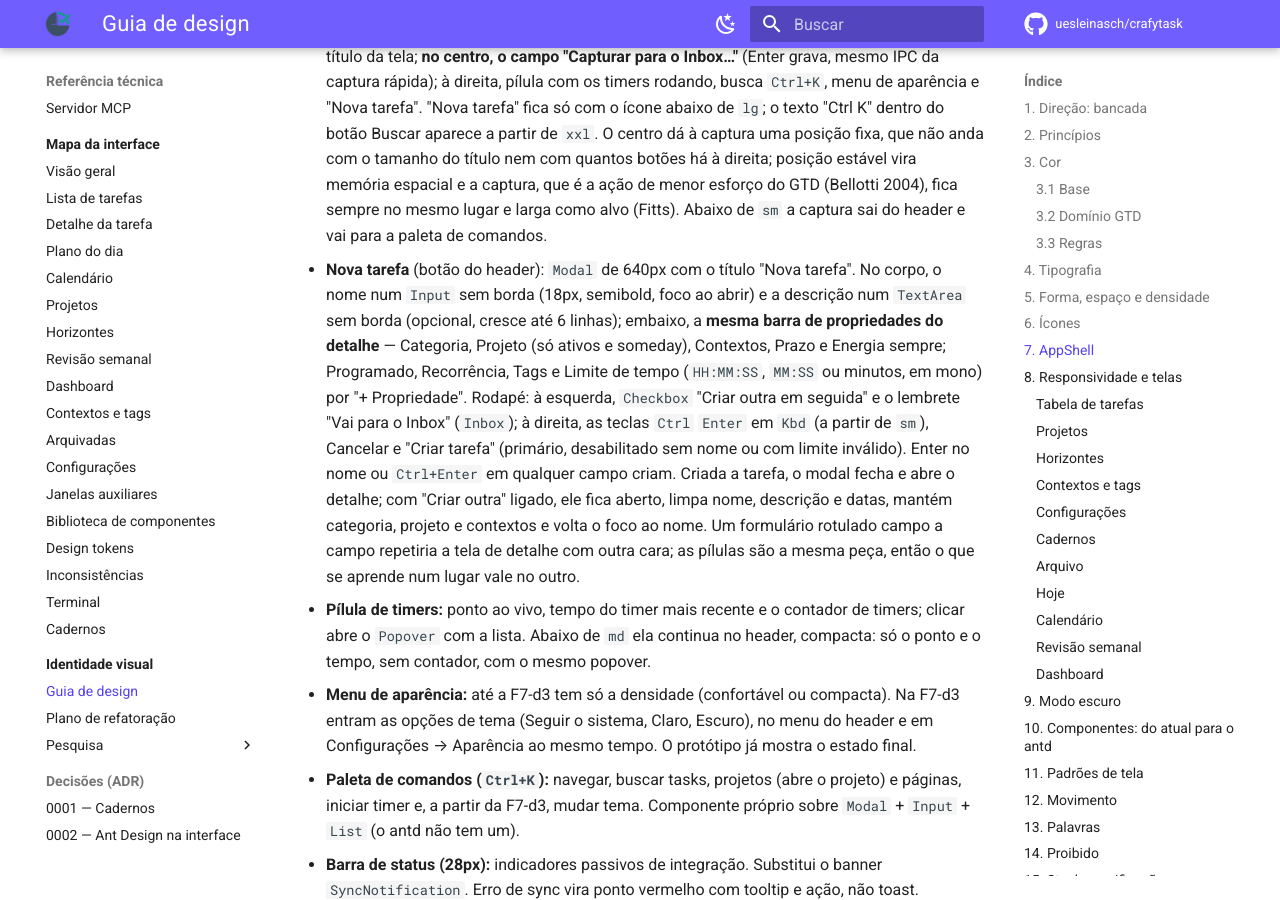
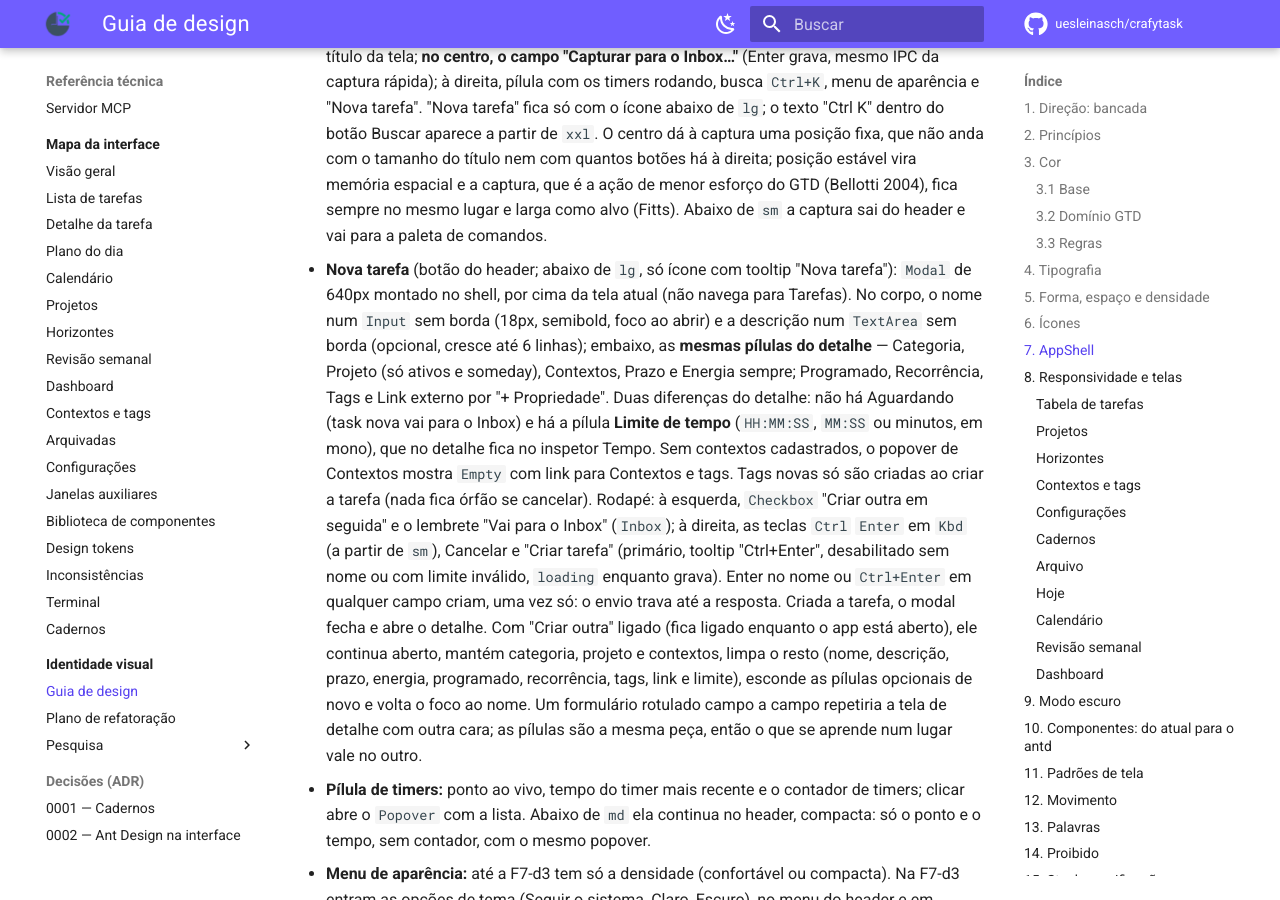
Before and after one commit to uesleinasch/crafytask, an MkDocs documentation site: the page built from docs/design/guia-de-design.md, in a window 1280 px wide and 900 px high, scrolled down 11474 px. Built offline with MkDocs 1.6.1 and Material for MkDocs 9.7.7, drawn with Linux system fonts in a browser that asks for light colours; some web fonts are replaced; comment, search, counter and statistics services are not loaded; some of the changed text lies outside the part shown.

Commit message:
docs(design): ajusta o modal nova tarefa após a revisão de design

```diff
--- a/docs/design/guia-de-design.md
+++ b/docs/design/guia-de-design.md
@@ -251,7 +251,7 @@ só porque roda de CDN; os nomes lucide de cada lugar estão nas tabelas acima e
 | Legenda do calendário | urgente `Flame` · prioridade `Flag` · time leak `Clock` · no Google `CalendarSync`                                                                                                                                                             |
 | Cadernos              | caderno `BookOpen` · busca `Search` · novo `Plus` · mais `Ellipsis` · sincronizar `RefreshCw` · exportar `Download` · editar `Pencil` · mover `ArrowUp`/`ArrowDown` (abas: `ArrowLeft`/`ArrowRight`) · mover para a seção `ArrowLeftRight` · nova subpágina `FilePlus2` · promover `IndentDecrease` · tornar subpágina `IndentIncrease` · excluir `Trash2` · Páginas (abaixo de `md`) `ListTree` · Notas `FileText` · Desenho `PenTool` · modo foco `Expand`/`Shrink` |
 | Dashboard             | Agora `Gauge` · tarefas abertas `ListTodo` · No período `CalendarRange` · Exportar PDF `FileDown` · alternar gráfico e tabela `ChartColumn`/`Table2` · Tempo focado `Timer` · concluídas `CircleCheck` · sessões `Zap` · média por sessão `History` · para onde foi o tempo `FolderOpen` (área `TrendingUp`) · tarefas com mais tempo `ListOrdered` · categoria `Flag` · energia `Zap` · quando você foca `Clock` · constância `CalendarDays` · diferença `ArrowUp`/`ArrowDown`/`Minus` |
-| Nova tarefa           | Inbox `Inbox` · Limite de tempo `Timer` · Propriedade `Plus` · as pílulas usam os ícones do detalhe |
+| Nova tarefa           | Inbox `Inbox` · Limite de tempo `Timer` · Propriedade `Plus` · Link externo `Link` · as demais pílulas usam os ícones do detalhe |
 | Calendário            | painel A agendar `PanelLeftOpen`/`PanelLeftClose` · gaveta `ListTodo` · alça `GripVertical` · reservar `Plus` · repetir `Copy` · abrir `FileText` · timer `Play` · excluir `Trash2` · tarefa com horário `Calendar` |
 
 ## 7. AppShell
@@ -305,18 +305,25 @@ ConfigProvider (tema, cssVar) → App (message, modal, notification) → RegionB
   quantos botões há à direita; posição estável vira memória espacial e a captura, que é a ação de
   menor esforço do GTD (Bellotti 2004), fica sempre no mesmo lugar e larga como alvo (Fitts). Abaixo
   de `sm` a captura sai do header e vai para a paleta de comandos.
-- **Nova tarefa** (botão do header): `Modal` de 640px com o título "Nova tarefa". No corpo, o nome
-  num `Input` sem borda (18px, semibold, foco ao abrir) e a descrição num `TextArea` sem borda
-  (opcional, cresce até 6 linhas); embaixo, a **mesma barra de propriedades do detalhe** — Categoria,
-  Projeto (só ativos e someday), Contextos, Prazo e Energia sempre; Programado, Recorrência, Tags e
-  Limite de tempo (`HH:MM:SS`, `MM:SS` ou minutos, em mono) por "+ Propriedade". Rodapé: à esquerda,
-  `Checkbox` "Criar outra em seguida" e o lembrete "Vai para o Inbox" (`Inbox`); à direita, as teclas
-  `Ctrl` `Enter` em `Kbd` (a partir de `sm`), Cancelar e "Criar tarefa" (primário, desabilitado sem
-  nome ou com limite inválido). Enter no nome ou `Ctrl+Enter` em qualquer campo criam. Criada a
-  tarefa, o modal fecha e abre o detalhe; com "Criar outra" ligado, ele fica aberto, limpa nome,
-  descrição e datas, mantém categoria, projeto e contextos e volta o foco ao nome. Um formulário
-  rotulado campo a campo repetiria a tela de detalhe com outra cara; as pílulas são a mesma peça,
-  então o que se aprende num lugar vale no outro.
+- **Nova tarefa** (botão do header; abaixo de `lg`, só ícone com tooltip "Nova tarefa"): `Modal` de
+  640px montado no shell, por cima da tela atual (não navega para Tarefas). No corpo, o nome num
+  `Input` sem borda (18px, semibold, foco ao abrir) e a descrição num `TextArea` sem borda (opcional,
+  cresce até 6 linhas); embaixo, as **mesmas pílulas do detalhe** — Categoria, Projeto (só ativos e
+  someday), Contextos, Prazo e Energia sempre; Programado, Recorrência, Tags e Link externo por
+  "+ Propriedade". Duas diferenças do detalhe: não há Aguardando (task nova vai para o Inbox) e há a
+  pílula **Limite de tempo** (`HH:MM:SS`, `MM:SS` ou minutos, em mono), que no detalhe fica no
+  inspetor Tempo. Sem contextos cadastrados, o popover de Contextos mostra `Empty` com link para
+  Contextos e tags. Tags novas só são criadas ao criar a tarefa (nada fica órfão se cancelar).
+  Rodapé: à esquerda, `Checkbox` "Criar outra em seguida" e o lembrete "Vai para o Inbox" (`Inbox`);
+  à direita, as teclas `Ctrl` `Enter` em `Kbd` (a partir de `sm`), Cancelar e "Criar tarefa"
+  (primário, tooltip "Ctrl+Enter", desabilitado sem nome ou com limite inválido, `loading` enquanto
+  grava). Enter no nome ou `Ctrl+Enter` em qualquer campo criam, uma vez só: o envio trava até a
+  resposta. Criada a tarefa, o modal fecha e abre o detalhe. Com "Criar outra" ligado (fica ligado
+  enquanto o app está aberto), ele continua aberto, mantém categoria, projeto e contextos, limpa o
+  resto (nome, descrição, prazo, energia, programado, recorrência, tags, link e limite), esconde as
+  pílulas opcionais de novo e volta o foco ao nome. Um formulário rotulado campo a campo repetiria a
+  tela de detalhe com outra cara; as pílulas são a mesma peça, então o que se aprende num lugar
+  vale no outro.
 - **Pílula de timers:** ponto ao vivo, tempo do timer mais recente e o contador de timers; clicar
   abre o `Popover` com a lista. Abaixo de `md` ela continua no header, compacta: só o ponto e o
   tempo, sem contador, com o mesmo popover.
@@ -901,7 +908,7 @@ tempo?** Toda métrica abre o que ela conta (E4). Base: NN/g (comprimento e posi
   contagem). Usado no inspetor, no dashboard e na revisão.
 - **Tecla** (`Kbd`, criado na F7-d1, a partir do `.ct-kbd` do protótipo): tecla em mono 12px, borda
   `borderStrong` mais grossa embaixo, fundo `bg`. Usado onde um atalho aparece como texto
-  (Configurações, captura).
+  (Configurações, captura, rodapé do modal Nova tarefa).
 - **Atalho no tooltip:** todo controle que tem atalho diz o atalho no tooltip: "Buscar e comandos
   (Ctrl+K)", "Modo foco (Esc sai)", "Terminais (Ctrl+')".
 - **Anel de foco:** elemento clicável próprio (que não é componente do antd) usa o `:focus-visible`
```
Also changed, not shown: docs/design/plano-de-refatoracao.md (+1 -1 lines), docs/design/prototipo/checklist.json (+10 -2 lines), docs/design/prototipo/index.html (+9 -4 lines).
